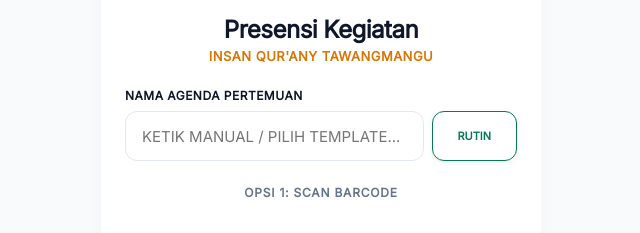
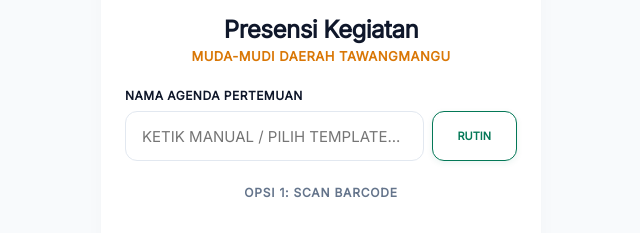
Before and after one commit to andiedjokam59/absen-generus, a plain HTML site: page index.html in a window 1280 px wide. Shown: the part 213-446 px from the top of the page, 319-959 px from the left. Drawn offline with nearby package versions, Linux system fonts and the light colour scheme; no server answers; a script that the page names is missing.

Commit message:
Update index.html

```diff
--- a/index.html
+++ b/index.html
@@ -417,7 +417,7 @@
     <div class="brand-header">
         <img src="Logo remaja daerah.png" alt="Logo" class="brand-logo" id="app-logo">
         <h2>Presensi Kegiatan</h2>
-        <p>Insan Qur'any Tawangmangu</p>
+        <p>Muda-mudi Daerah Tawangmangu</p>
     </div>
 
     <div class="form-group">
```
